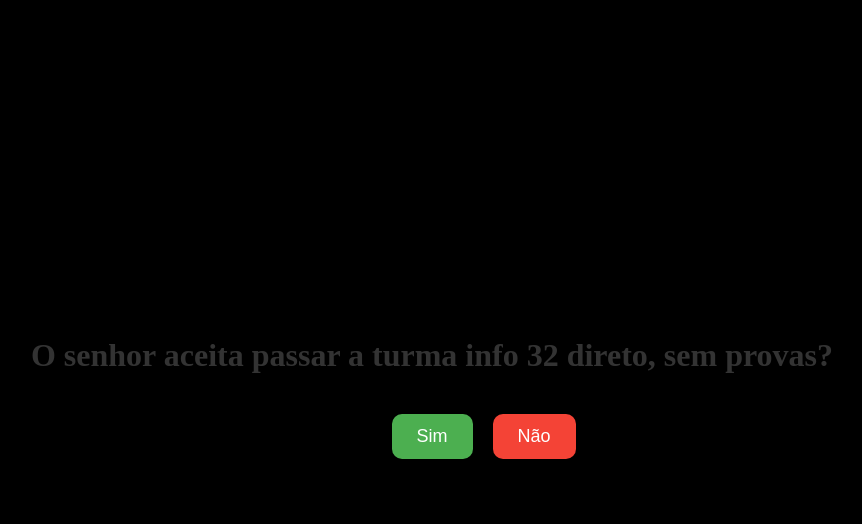
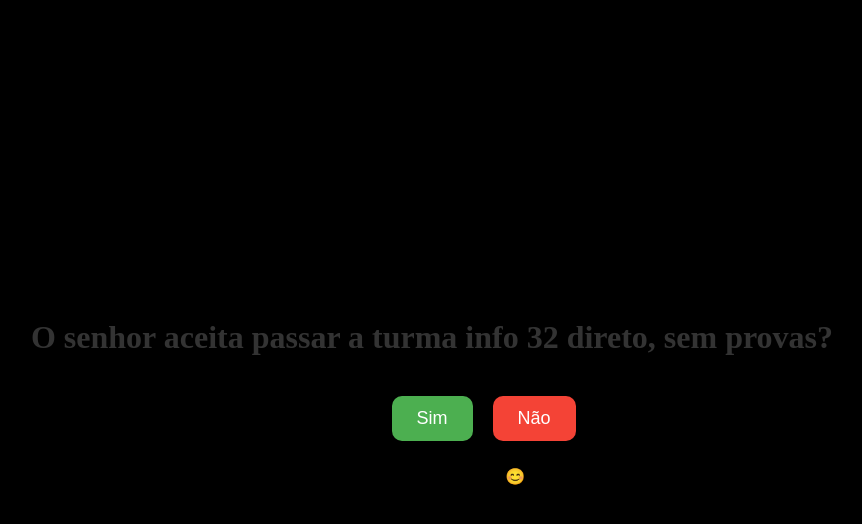
Before and after one commit to Natalia2082/trabalho_topicos, a plain HTML site: page index.html in a window 1280 px wide. Both pictures are taken after a click on the button "Sim". Shown: the whole page, without its empty margins (208-1070 px from the left). Drawn offline with Linux system fonts and the light colour scheme.

Commit message:
Update index.html

```diff
--- a/index.html
+++ b/index.html
@@ -61,3 +61,13 @@
 
     <p id="mensagem"></p>
 </div>
+
+  <script>
+    function mostrarMensagem() {
+        document.getElementById("mensagem").innerText =
+            "Sabia que você diria sim! 😊";
+    }
+</script>
+
+<script>
+const botaoNao = document.getElementById("nao");
```
